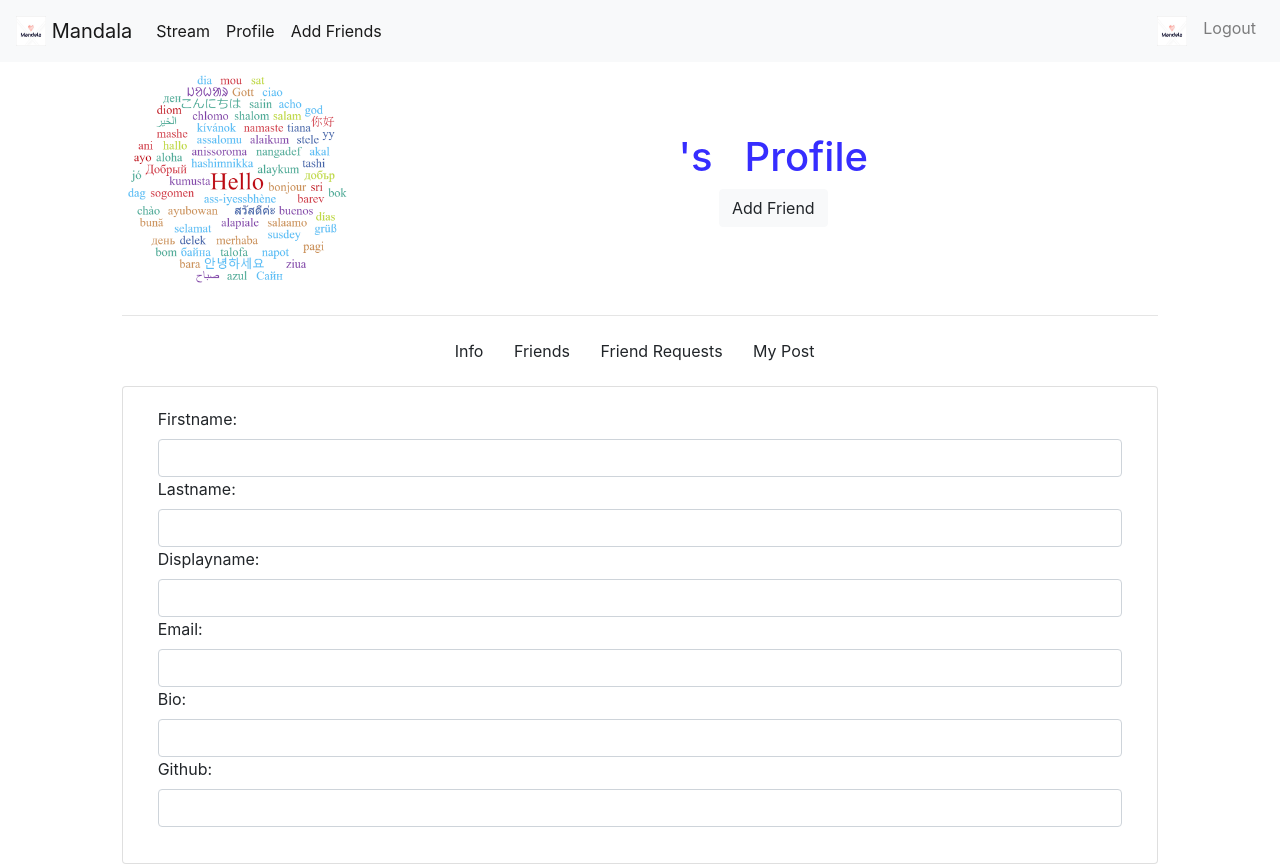
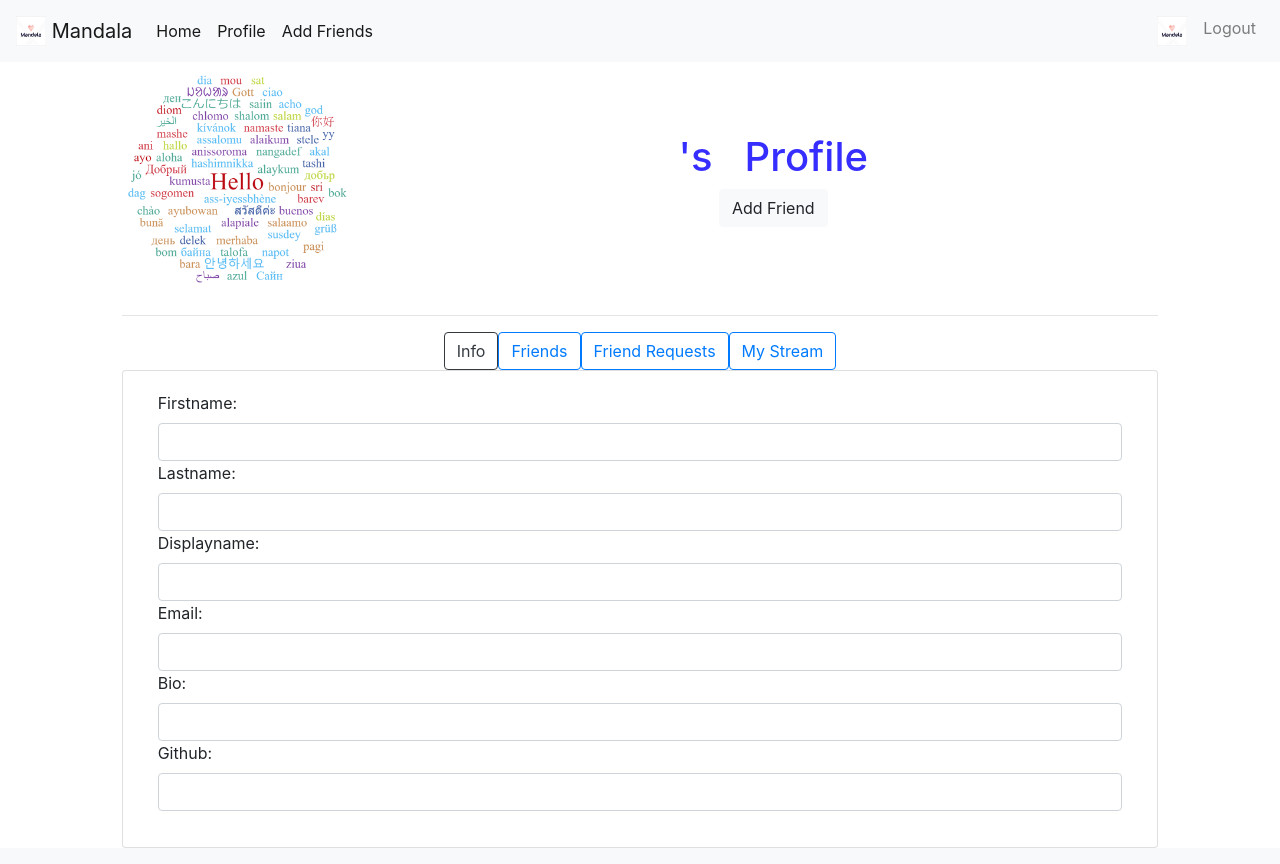
Before and after one commit to hyeonyu1/cmput404-group-project, a Django app: page /user/profile/314e322c-a5e7-4453-b98b-0c03b5c37ec5/ in a window 1280 px wide. Run offline with Django 3.2, Linux system fonts and the light colour scheme; a user stored in the database is signed in; data comes from the database, SQL or seed files in the repository; data that the repository does not hold is empty; some libraries are stand-ins or nearby versions.

Commit message:
Removed all references to the front page as the stream, and made the my post page be called the stream

```diff
--- a/web_server/authors/urls.py
+++ b/web_server/authors/urls.py
@@ -3,7 +3,6 @@ from . import views
 urlpatterns = [
     # API URLS
     path('posts/', views.post_creation_and_retrieval_to_curr_auth_user, name="add_or_get_post"),
-    path('posts/', views.post_creation_and_retrieval_to_curr_auth_user, name="stream"),
 
     # GET is also the user UI for editing
     path('posts/<str:post_id>', views.post_edit_and_delete, name="edit_or_delete_post"),
--- a/web_server/authors/views.py
+++ b/web_server/authors/views.py
@@ -566,7 +566,7 @@ def post_creation_and_retrieval_to_curr_auth_user(request):
 
         return JsonResponse(response_data)
 
-    if request.user.is_authenticated():
+    if request.user.is_authenticated:
         return Endpoint(request, None, [
             Handler("POST", "application/json", create_new_post),
             Handler('GET', 'application/json', retrieve_posts)
--- a/web_server/posts/templates/posts/post.html
+++ b/web_server/posts/templates/posts/post.html
@@ -140,7 +140,7 @@
         })
         .then(response=>{
             if (response.status == 200){
-                window.location.href = "{% url 'stream' %}"
+                window.location.href = "{% url 'home' %}"
             } else {
                 alert("Unable to delete post")
             }
--- a/web_server/posts/urls.py
+++ b/web_server/posts/urls.py
@@ -3,7 +3,6 @@ from . import views
 urlpatterns = [
     # API
     path('', views.retrieve_all_public_posts_on_local_server, name='post_index'),
-    path('', views.retrieve_all_public_posts_on_local_server, name='stream'),
     path('<str:post_id>/', views.retrieve_single_post_with_id, name='post'),
     path('<str:post_id>/comments/',  views.comments_retrieval_and_creation_to_post_id, name="get_or_add_comment"),
 
--- a/web_server/social_distribution/settings.py
+++ b/web_server/social_distribution/settings.py
@@ -140,7 +140,7 @@ USE_TZ = True
 STATIC_URL = '/static/'
 
 CRISPY_TEMPLATE_PACK = 'bootstrap4'
-LOGIN_REDIRECT_URL = 'post_index'
+LOGIN_REDIRECT_URL = 'home'
 LOGIN_URL = 'login'
 AUTH_USER_MODEL = 'users.Author'  # new
 
--- a/web_server/posts/templates/posts/stream.html
+++ b/web_server/social_distribution/templates/home.html
@@ -85,7 +85,7 @@
 
 <template id="list-post">
 
-    <a :href="[[ post.id]]" class="list-group-item list-group-item-action flex-column align-items-start">
+    <a :href="[['{{ post_viewing_url }}' + post.id]]" class="list-group-item list-group-item-action flex-column align-items-start">
         <div class="d-flex w-100 justify-content-between">
           <h5 class="mb-1">[[post.title]]</h5>
           <small>[[post.published]]</small>
--- a/web_server/social_distribution/templates/navigation.html
+++ b/web_server/social_distribution/templates/navigation.html
@@ -15,7 +15,7 @@
     <div class="collapse navbar-collapse" id="navbarNav">
         <ul class="navbar-nav mr-auto">
             <li class="nav-item active">
-                <a class="nav-link" href="{% url 'stream' %}">Stream</a>
+                <a class="nav-link" href="{% url 'home' %}">Home</a>
             </li>
             <li class="nav-item active">
                 <a class="nav-link" href="{% url 'profile' user.id.hex %}">Profile</a>
--- a/web_server/social_distribution/urls.py
+++ b/web_server/social_distribution/urls.py
@@ -31,6 +31,10 @@ urlpatterns = [
     path('github/', views.github, name='github'),
 
 
+    # Home is where we go after login, and also should be a starting point for all users
+    path('home/', views.landing_page, name='home')
+
+
 
     # These pointed to autogenerated swagger urls.
     # For now I'm leaving them here as they show what we will need to support
--- a/web_server/users/templates/users/profile.html
+++ b/web_server/users/templates/users/profile.html
@@ -30,17 +30,11 @@
             <div class="col-sm-1"></div>
         </div>
 
-        <div class="row">
-            <div class="col-sm-4"></div>
-            <div class="col-sm-4">
-                <div class="form-group">
-                    <button class="btn" @click="app.show_page('info')">Info</button>
-                    <button class="btn" @click="app.show_page('friend')">Friends</button>
-                    <button class="btn" @click="app.show_page('friend_request')">Friend Requests</button>
-                    <button class="btn" @click="app.show_page('post')">My Post</button>
-                </div>
-            </div>
-            <div class="col-sm-4"></div>
+        <div class="row justify-content-center">
+            <button class="btn" v-bind:class="show['info']?'btn-outline-dark':'btn-outline-primary'" @click="app.show_page('info')">Info</button>
+            <button class="btn" v-bind:class="show['friend']?'btn-outline-dark':'btn-outline-primary'" @click="app.show_page('friend')">Friends</button>
+            <button class="btn" v-bind:class="show['friend_request']?'btn-outline-dark':'btn-outline-primary'" @click="app.show_page('friend_request')">Friend Requests</button>
+            <button class="btn" v-bind:class="show['post']?'btn-outline-dark':'btn-outline-primary'" @click="app.show_page('post')">My Stream</button>
         </div>
 
         <div class="row">
```
Also changed, not shown: web_server/posts/views.py (+2 -11 lines), web_server/social_distribution/views.py (+7 -1 lines).
